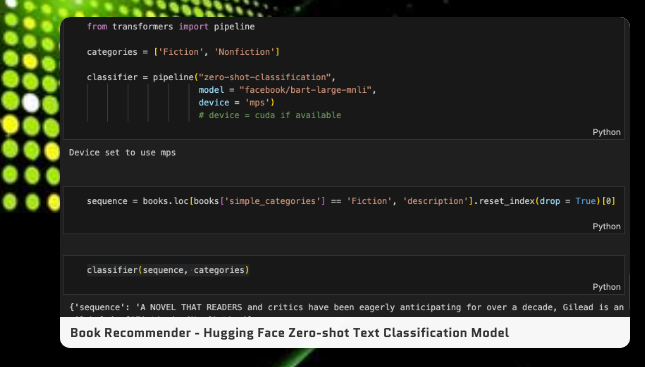
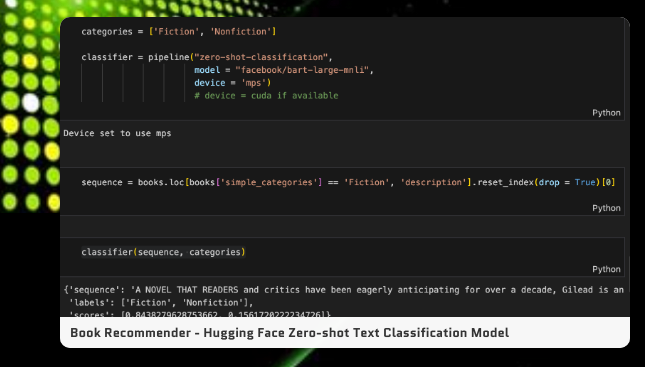
Before and after one commit to kayelint/Kaylin-Nguyen-Portfolio, a plain HTML site: page portfolio.html in a window 1280 px wide. Shown: the part 1387-1754 px from the top of the page, 0-645 px from the left. Drawn offline with Linux system fonts and the light colour scheme.

Commit message:
Update image

```diff
--- a/portfolio.html
+++ b/portfolio.html
@@ -49,7 +49,7 @@
                 </div>
                 <div class="gallery-item">
                     <div class="gallery-item-content">
-                        <img src="images/textclassification.png" alt="Text Classification Model">
+                        <img src="images/textclassification2.png" alt="Text Classification Model">
                     </div>
                     <div class="gallery-item-caption">Book Recommender - Hugging Face Zero-shot Text Classification Model</div>
                 </div>
```
